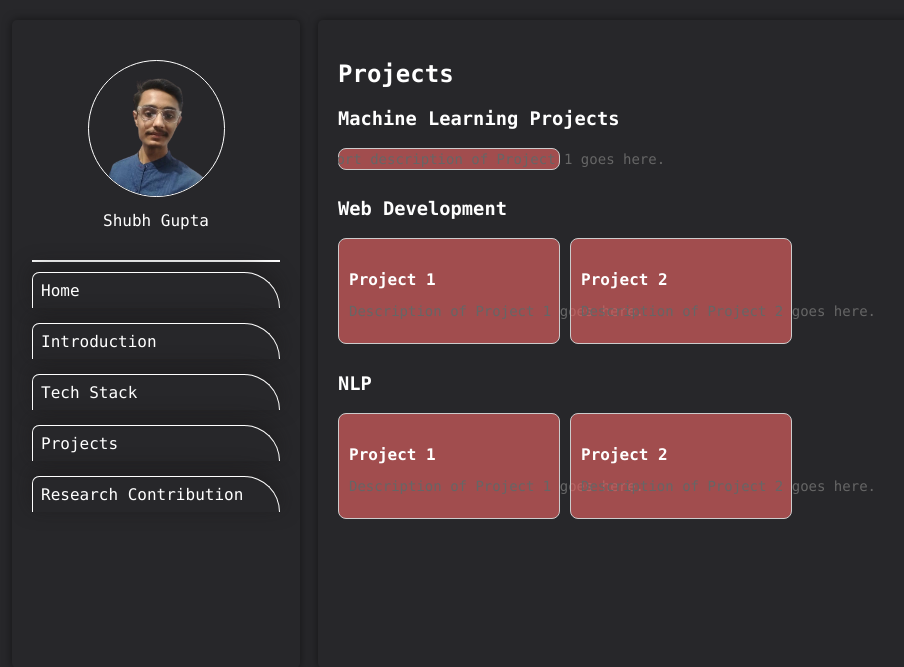
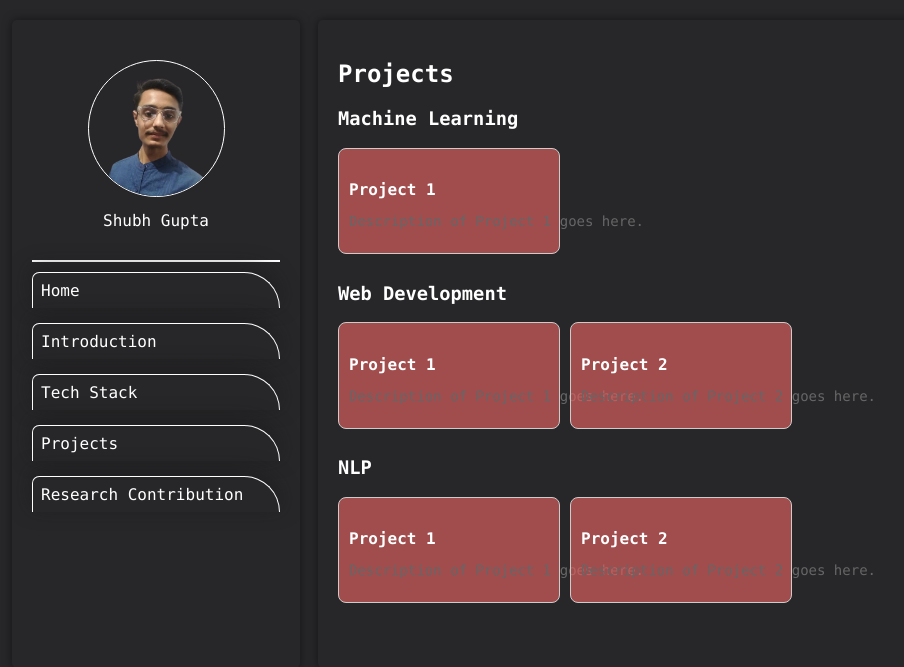
Before and after one commit to ishubhgupta/Portfolio, a PHP site: page / in a window 1280 px wide, after a click on "Projects". Shown: the part 72-739 px from the top of the page, without its empty margins (8-912 px from the left). Run offline with PHP 8.4, Linux system fonts and the light colour scheme; some libraries are stand-ins or nearby versions.

Commit message:
modification in project, working on js of  prj desciption

```diff
--- a/css/index.css
+++ b/css/index.css
@@ -131,6 +131,7 @@ body {
     color: white;
     margin-top: 10px;
 }
+/* Add this to your existing CSS */
 
 /* Project Section Styles */
 .prj-category {
@@ -197,6 +198,8 @@ body {
     display: inline-block;
     vertical-align: top;
     background-color: #dc6060ad;
+    overflow-wrap: break-word;
+
 }
 
 .prj-box h4 {
@@ -209,89 +212,37 @@ body {
     color: #666;
 }
 
-/* Add this to your existing CSS */
 
-/* Add this to your existing CSS */
-.prj-box {
-    perspective: 1000px;
-    transform-style: preserve-3d;
-    transition: transform 0.5s;
-    cursor: pointer;
-}
 
-.prj-box:hover {
-    transform: rotateY(180deg);
-}
+    /* Project Info Styles */
+    .prj-info {
+        display: none;
+        position: fixed;
+        top: 50%;
+        left: 50%;
+        transform: translate(-50%, -50%);
+        background-color: #fff;
+        border: 1px solid #ccc;
+        padding: 20px;
+        box-shadow: 0 0 10px rgba(0, 0, 0, 0.1);
+        z-index: 1000;
+    }
 
-.prj-box .front,
-.prj-box .back {
-    position: absolute;
-    width: 100%;
-    height: 100%;
-    backface-visibility: hidden;
-}
+    .prj-info h4 {
+        margin-bottom: 10px;
+        font-size: 18px;
+    }
 
-.prj-box .back {
-    display: none;
-    transform: rotateY(180deg);
-}
+    .prj-info p {
+        font-size: 16px;
+        color: #666;
+    }
 
-.prj-box:hover .front {
-    display: none;
-}
-
-.prj-box:hover .back {
-    display: block;
-}
-
-.full-description {
-    display: none;
-}
-
-.prj-box.active .full-description {
-    display: block;
-}
-/* Add this to your existing CSS */
-.prj-box.flip-box {
-    perspective: 1000px;
-    transform-style: preserve-3d;
-    transition: transform 0.5s;
-    cursor: pointer;
-}
-
-.prj-box.flip-box:hover {
-    transform: rotateY(180deg);
-}
-
-.prj-box.flip-box .flip-box-inner {
-    width: 100%;
-    height: 100%;
-    position: relative;
-    transform-style: preserve-3d;
-    transition: transform 0.6s;
-}
-
-.prj-box.flip-box:hover .flip-box-inner {
-    transform: rotateY(180deg);
-}
-
-.prj-box.flip-box .flip-box-front,
-.prj-box.flip-box .flip-box-back {
-    width: 100%;
-    height: 100%;
-    position: absolute;
-    backface-visibility: hidden;
-}
-
-.prj-box.flip-box .flip-box-front {
-    display: flex;
-    justify-content: center;
-    align-items: center;
-}
-
-.prj-box.flip-box .flip-box-back {
-    transform: rotateY(180deg);
-    display: flex;
-    justify-content: center;
-    align-items: center;
-}
+    .prj-info .close-btn {
+        position: absolute;
+        top: 10px;
+        right: 10px;
+        cursor: pointer;
+        font-size: 14px;
+        color: #999;
+    }
--- a/index.html
+++ b/index.html
@@ -74,67 +74,8 @@
 
     <div id="projects" style="display: none;">
         <h2>Projects</h2>
-
-        <!-- Project Section -->
-        <div class="prj-category" id="machine-learning">
-            <h3>Machine Learning Projects</h3>
-            <div class="prj-scroll-container">
-
-                <div class="prj-box flip-box" onclick="this.classList.toggle('active')">
-                    <div class="flip-box-inner">
-                        <div class="flip-box-front">
-                            <h4>Project 1</h4>
-                            <p class="short-description">Short description of Project 1 goes here.</p>
-                        </div>
-                        <div class="flip-box-back">
-                            <h4>Project 1</h4>
-                            <div class="full-description">
-                                <h4>Project 1</h4>
-                                <p>Complete description of Project 1 goes here.</p>
-                                <!-- Add more details as needed -->
-                                <button onclick="this.closest('.prj-box').classList.remove('active')">Close</button>
-                            </div>
-                        </div>
-                    </div>
-                </div>
-
-                <!-- Add more project boxes as needed -->
-
-            </div>
-        </div>
-
-
-        <!-- Web Development Projects -->
-        <div class="prj-category">
-            <h3>Web Development</h3>
-            <div class="prj-scroll-container">
-                <div class="prj-box">
-                    <h4>Project 1</h4>
-                    <p>Description of Project 1 goes here.</p>
-                </div>
-
-                <div class="prj-box">
-                    <h4>Project 2</h4>
-                    <p>Description of Project 2 goes here.</p>
-                </div>
-            </div>
-        </div>
-
-        <!-- NLP Projects -->
-        <div class="prj-category">
-            <h3>NLP</h3>
-            <div class="prj-scroll-container">
-                <div class="prj-box">
-                    <h4>Project 1</h4>
-                    <p>Description of Project 1 goes here.</p>
-                </div>
-
-                <div class="prj-box">
-                    <h4>Project 2</h4>
-                    <p>Description of Project 2 goes here.</p>
-                </div>
-            </div>
-        </div>
+        <!-- Load project section content from external file -->
+        <div id="project-section-container"></div>
     </div>
 
     <div id="researchContribution" style="display: none;">
@@ -142,7 +83,6 @@
         <p>This is the research contribution content about Shubh Gupta. Feel free to customize this with your own information.</p>
         <p>Lorem ipsum dolor sit amet consectetur adipisicing elit. Labore, totam! Quia, cupiditate ipsam libero dolore, quam repudiandae dolorum exercitationem sapiente tempore, dolorem autem doloremque non sequi architecto vel voluptates animi dolor.</p>
     </div>
-
 
     <script>
         function loadContent(option) {
@@ -161,13 +101,15 @@
 
     <script>
         document.addEventListener('DOMContentLoaded', function () {
-            // Add event listeners for each project box
-            var projectBoxes = document.querySelectorAll('.prj-box');
-            projectBoxes.forEach(function (box) {
-                box.addEventListener('click', function () {
-                    this.classList.toggle('active');
+            // Load project section content
+            var projectSectionContainer = document.getElementById('project-section-container');
+            var projectSectionURL = 'project-section.html';
+
+            fetch(projectSectionURL)
+                .then(response => response.text())
+                .then(data => {
+                    projectSectionContainer.innerHTML = data;
                 });
-            });
         });
     </script>
 
--- /dev/null
+++ b/project-section.html
@@ -0,0 +1,119 @@
+
+
+<!-- Machine Learning Projects -->
+<div class="prj-category">
+    <h3>Machine Learning</h3>
+    <div class="prj-scroll-container">
+        <div class="prj-box" onclick="showProjectInfo('Project 1', 'Description of Project 1 goes here.')">
+            <h4>Project 1</h4>
+            <p>Description of Project 1 goes here.</p>
+            <!-- Project Info Container for Project 1 -->
+            <div class="prj-info" id="prj-info-1">
+                <span class="close-btn" onclick="closeProjectInfo('prj-info-1')">Close</span>
+                <h4 id="prj-title-1"></h4>
+                <p id="prj-description-1"></p>
+            </div>
+        </div>
+
+        <!-- Add more project boxes as needed -->
+
+    </div>
+</div>
+
+<!-- Web Development Projects -->
+<div class="prj-category">
+    <h3>Web Development</h3>
+    <div class="prj-scroll-container">
+        <div class="prj-box" onclick="showProjectInfo('Project 1', 'Description of Project 1 goes here.')">
+            <h4>Project 1</h4>
+            <p>Description of Project 1 goes here.</p>
+            <!-- Project Info Container for Project 1 -->
+            <div class="prj-info" id="prj-info-web-1">
+                <span class="close-btn" onclick="closeProjectInfo('prj-info-web-1')">Close</span>
+                <h4 id="prj-title-web-1"></h4>
+                <p id="prj-description-web-1"></p>
+            </div>
+        </div>
+
+        <div class="prj-box" onclick="showProjectInfo('Project 2', 'Description of Project 2 goes here.')">
+            <h4>Project 2</h4>
+            <p>Description of Project 2 goes here.</p>
+            <!-- Project Info Container for Project 2 -->
+            <div class="prj-info" id="prj-info-web-2">
+                <span class="close-btn" onclick="closeProjectInfo('prj-info-web-2')">Close</span>
+                <h4 id="prj-title-web-2"></h4>
+                <p id="prj-description-web-2"></p>
+            </div>
+        </div>
+
+        <!-- Add more project boxes as needed -->
+
+    </div>
+</div>
+
+<!-- NLP Projects -->
+<div class="prj-category">
+    <h3>NLP</h3>
+    <div class="prj-scroll-container">
+        <div class="prj-box" onclick="showProjectInfo('Project 1', 'Description of Project 1 goes here.')">
+            <h4>Project 1</h4>
+            <p>Description of Project 1 goes here.</p>
+            <!-- Project Info Container for Project 1 -->
+            <div class="prj-info" id="prj-info-nlp-1">
+                <span class="close-btn" onclick="closeProjectInfo('prj-info-nlp-1')">Close</span>
+                <h4 id="prj-title-nlp-1"></h4>
+                <p id="prj-description-nlp-1"></p>
+            </div>
+        </div>
+
+        <div class="prj-box" onclick="showProjectInfo('Project 2', 'Description of Project 2 goes here.')">
+            <h4>Project 2</h4>
+            <p>Description of Project 2 goes here.</p>
+            <!-- Project Info Container for Project 2 -->
+            <div class="prj-info" id="prj-info-nlp-2">
+                <span class="close-btn" onclick="closeProjectInfo('prj-info-nlp-2')">Close</span>
+                <h4 id="prj-title-nlp-2"></h4>
+                <p id="prj-description-nlp-2"></p>
+            </div>
+        </div>
+
+        <!-- Add more project boxes as needed -->
+
+    </div>
+</div>
+
+<!-- JavaScript -->
+<script>
+    function showProjectInfo(title, description, infoId) {
+        document.getElementById('prj-title-' + infoId).innerText = title;
+        document.getElementById('prj-description-' + infoId).innerText = description;
+        document.getElementById('prj-info-' + infoId).style.display = 'block';
+    }
+
+    function closeProjectInfo(infoId) {
+        document.getElementById('prj-info-' + infoId).style.display = 'none';
+    }
+
+    document.addEventListener('DOMContentLoaded', function () {
+        var projectBoxes = document.querySelectorAll('.prj-box');
+
+        projectBoxes.forEach(function (box, index) {
+            box.addEventListener('click', function () {
+                var title = this.querySelector('h4').innerText;
+                var description = this.querySelector('p').innerText;
+                var infoId = this.classList.contains('web') ? 'web-' + (index + 1) : 'nlp-' + (index + 1);
+                showProjectInfo(title, description, infoId);
+            });
+
+            // Add cursor style on hover
+            box.addEventListener('mouseover', function () {
+                box.style.cursor = 'pointer';
+            });
+
+            // Remove cursor style when not hovering
+            box.addEventListener('mouseout', function () {
+                box.style.cursor = 'default';
+            });
+        });
+    });
+</script>
```
